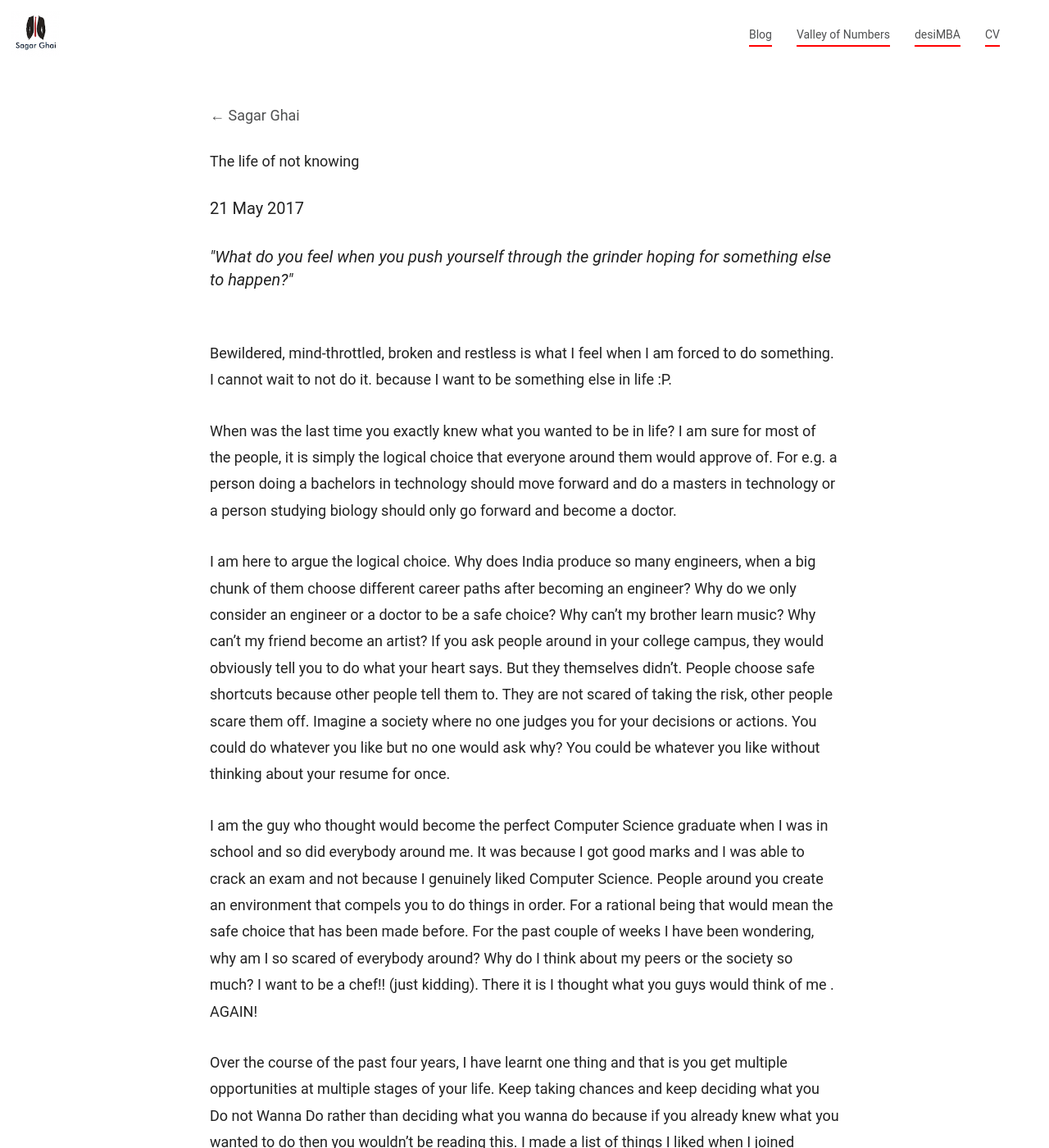
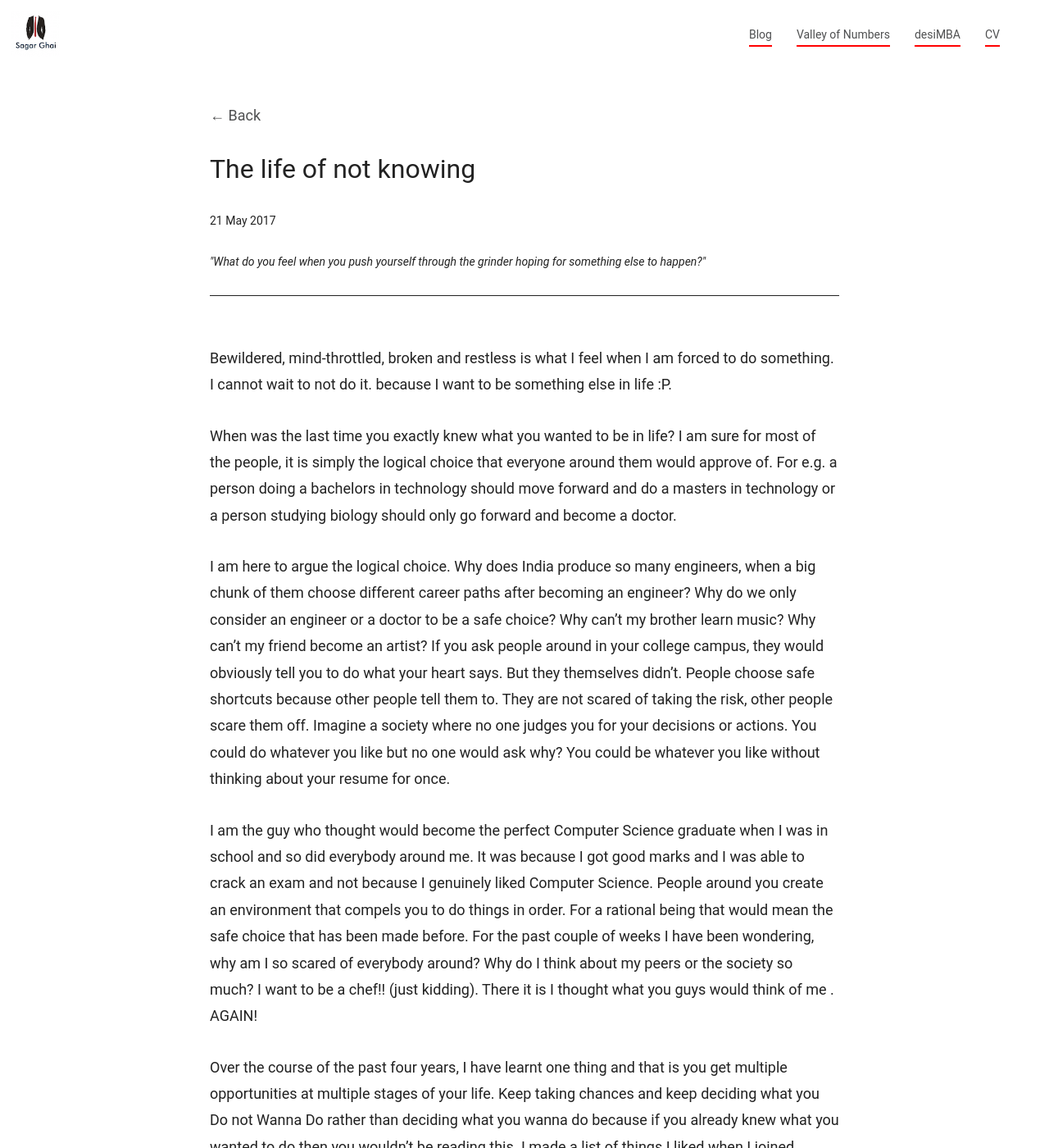
Before and after one commit to sagarghai/sagarghai.github.io, a Jekyll site: the page built from 2017/_posts/2017-05-21-The-life-of-not-knowing.md, in a window 1280 px wide and 1400 px high. Shown: the whole window at 82% size. Built offline with Jekyll 4.4.1, drawn with Linux system fonts in a browser that asks for light colours.

Commit message:
Overall complete

```diff
--- a/2017/_posts/2017-05-21-The-life-of-not-knowing.md
+++ b/2017/_posts/2017-05-21-The-life-of-not-knowing.md
@@ -1,6 +1,6 @@
 ---
 layout: post
-title: "The life of not knowing"
+title: The life of not knowing
 date: 2017-05-21
 description: What do you feel when you push yourself through the grinder hoping for something else to happen?
 ---
--- a/_layouts/post.html
+++ b/_layouts/post.html
@@ -3,13 +3,12 @@ layout: default
 ---
 <div class="container-column">
     <div class="project-header">
-        <h4><a href="/">&larr; Sagar Ghai</a></h4>
-        <h2>{{ page.title }}</h2>
-        <h3><small>{{ page.date | date_to_string }}</small></h3>
-        <h3><sub><i>"{{page.description}}"</i></sub></h3>
+        <h4><a href="/blog">&larr; Back</a></h4>
+        <h1>{{ page.title }}</h1>
+        <h3>{{ page.date | date_to_string }}</h3>
+        <h3><i>"{{page.description}}"</i></h3>
+        <hr class="toc-line" style="margin:0 0">
     </div>
     {{content}}
+    <a href="/blog">&larr; Back</a>
 </div>
-<div class="footer">
-    <a href="/">&larr; Sagar Ghai</a>
-</div>
--- a/css/main.css
+++ b/css/main.css
@@ -61,10 +61,15 @@ a:hover,
 
 h1,
 h2,
-h3,
 h4,
 h5,
 h6 {
+    font-weight: normal;
+    line-height: 1.4;
+    margin: 4% 0 30px;
+}
+
+h3{
     font-weight: normal;
     line-height: 1.4;
     margin: 4% 0 30px;
@@ -105,12 +110,15 @@ h2 {
 }
 
 h3 {
-    font-size: 20px;
+    font-size: 14px;
 }
 
-@media (min-width: 650px) {
+@media (max-width: 650px) {
     h3 {
-        font-size: 24px;
+        font-size: 8px;
+        font-weight: normal;
+        line-height: 1.4;
+        margin: 0;
     }
 }
 
@@ -192,9 +200,9 @@ p {
 }
 
 .footer {
-    border-top: 1px solid #000;
-    padding-top: 30px;
-    margin: 60px 0 0 30px;
+    /*border-top: 1px solid #000;*/
+    /*padding-top: 30px;*/
+    /*margin: 60px 0 0 30px;*/
 }
 
 @media (min-width: 650px) {
@@ -237,10 +245,10 @@ p {
 .toc-row {
     border: none;
     color: #222;
-    padding: 30px 0;
+    /*padding: ;*/
 }
 
-@media (min-width: 650px) {
+@media (max-width: 650px) {
     .toc-row {
         display: -webkit-box;
         display: -ms-flexbox;
@@ -248,22 +256,16 @@ p {
     }
 }
 
-.toc-content {
-    -ms-flex-negative: 1;
-    flex-shrink: 1;
-}
-
 .toc-date {
     margin-bottom: 5px;
 }
 
-@media (min-width: 650px) {
+@media (max-width: 650px) {
     .toc-date {
-        -ms-flex-preferred-size: 150px;
-        flex-basis: 150px;
-        -ms-flex-negative: 0;
-        flex-shrink: 0;
-        margin: 0 10px 0 0;
+        margin: 0 2% 0 0;
+    }
+    .toc-content{
+        margin: 0 2% 0 0;
     }
 }
 
@@ -273,15 +275,10 @@ p {
 
 .toc-line {
     border: none;
-    /*border-bottom: 1px solid #222;*/
-    margin-left: 30px;
+    border-bottom: 1px solid #222;
+    margin-left: 20%;
+    margin-right: 20%;
     outline: none;
-}
-
-@media (min-width: 650px) {
-    .toc-line {
-        margin-left: 20%;
-    }
 }
 
 .toc-line-thick {
@@ -459,13 +456,20 @@ video {
     }
 }
 
-.container-column,
-.toc-row {
+.container-column {
     margin: 3% 30px;
 }
 
+.toc-row
+{
+    margin: 3% 30px;
+}
+
+
 @media (min-width: 650px) {
-    .container-column,
+    .container-column{
+        margin: 3% 20%;
+    }
     .toc-row {
         margin: 3% 20%;
     }
```
Also changed, not shown: blog/index.html (+6 -15 lines).
